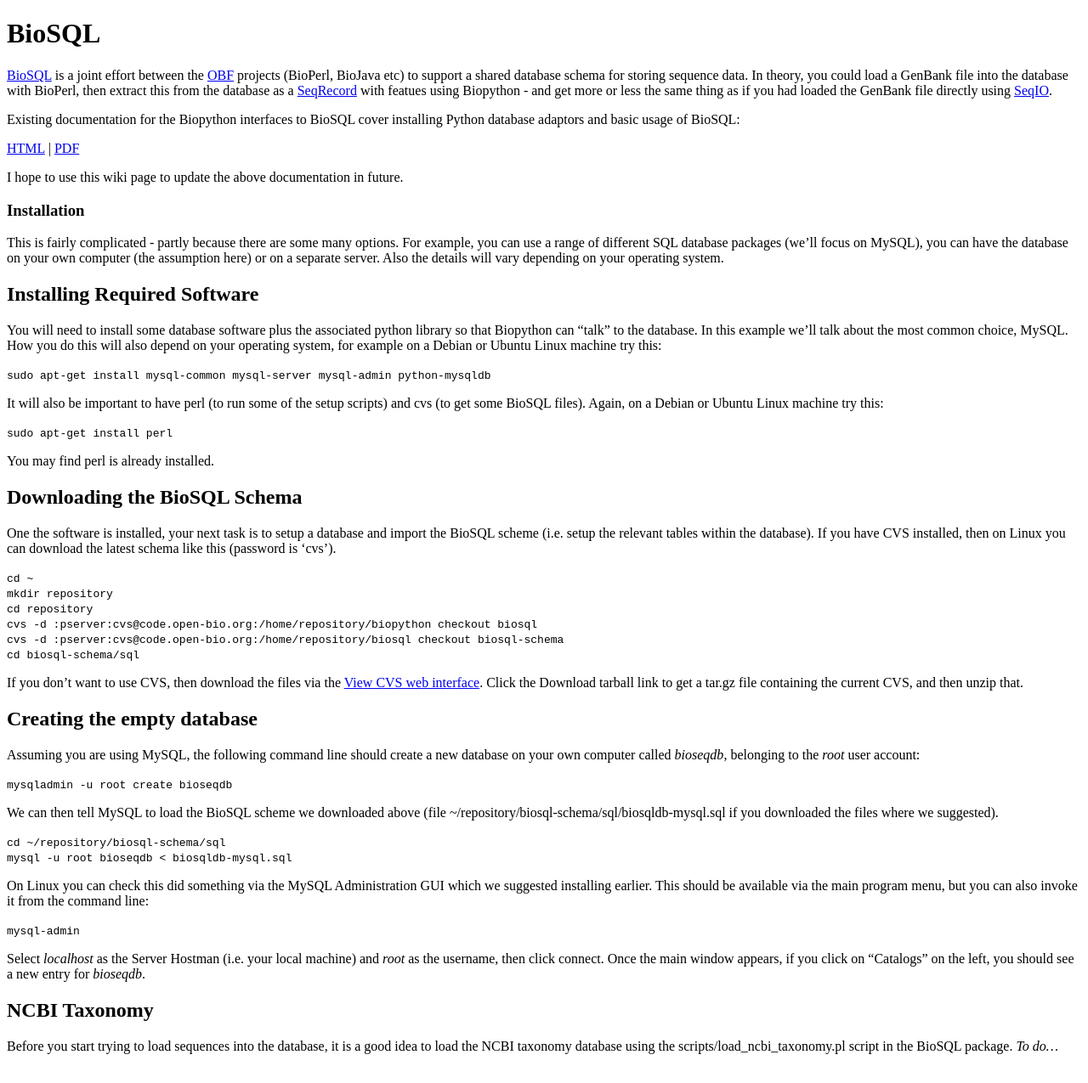
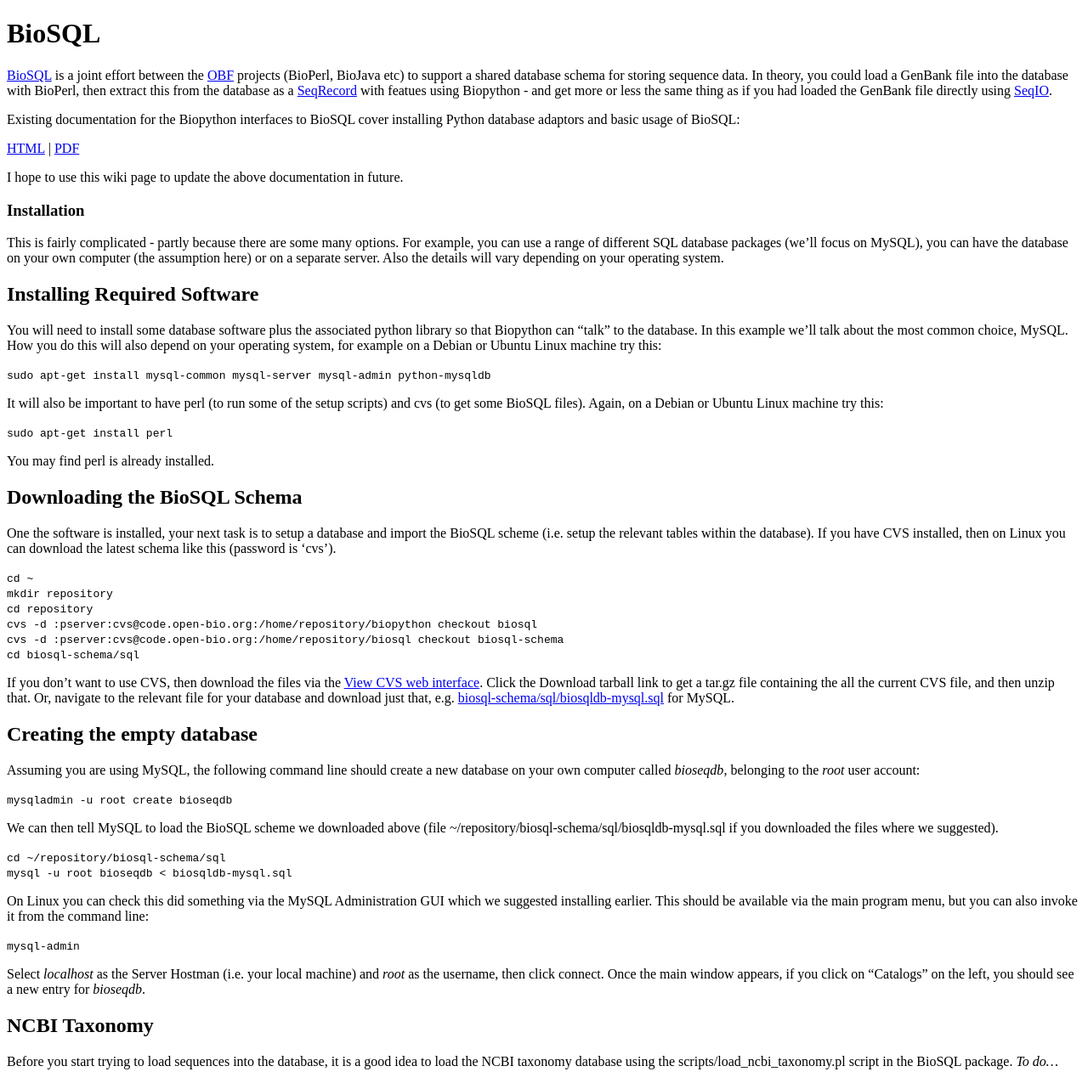
Before and after one commit to biopython/biopython.github.io, a Jekyll site: the page built from wiki/BioSQL.md, in a window 1280 px wide. Shown: the whole page at 85% size. Built offline with Jekyll 4.4.1, drawn with Linux system fonts in a browser that asks for light colours.

Commit message:
/* Downloading the BioSQL Schema */

```diff
--- a/wiki/BioSQL.md
+++ b/wiki/BioSQL.md
@@ -67,8 +67,11 @@ latest schema like this (password is 'cvs').
 If you don't want to use CVS, then download the files via the [View CVS
 web
 interface](http://cvs.open-bio.org/cgi-bin/viewcvs/viewcvs.cgi/?cvsroot=biosql).
-Click the Download tarball link to get a tar.gz file containing the
-current CVS, and then unzip that.
+Click the Download tarball link to get a tar.gz file containing the all
+the current CVS file, and then unzip that. Or, navigate to the relevant
+file for your database and download just that, e.g.
+[biosql-schema/sql/biosqldb-mysql.sql](http://cvs.open-bio.org/cgi-bin/viewcvs/viewcvs.cgi/biosql-schema/sql/biosqldb-mysql.sql?cvsroot=biosql)
+for MySQL.
 
 Creating the empty database
 ---------------------------
```
Also changed, not shown: 1 other file.
